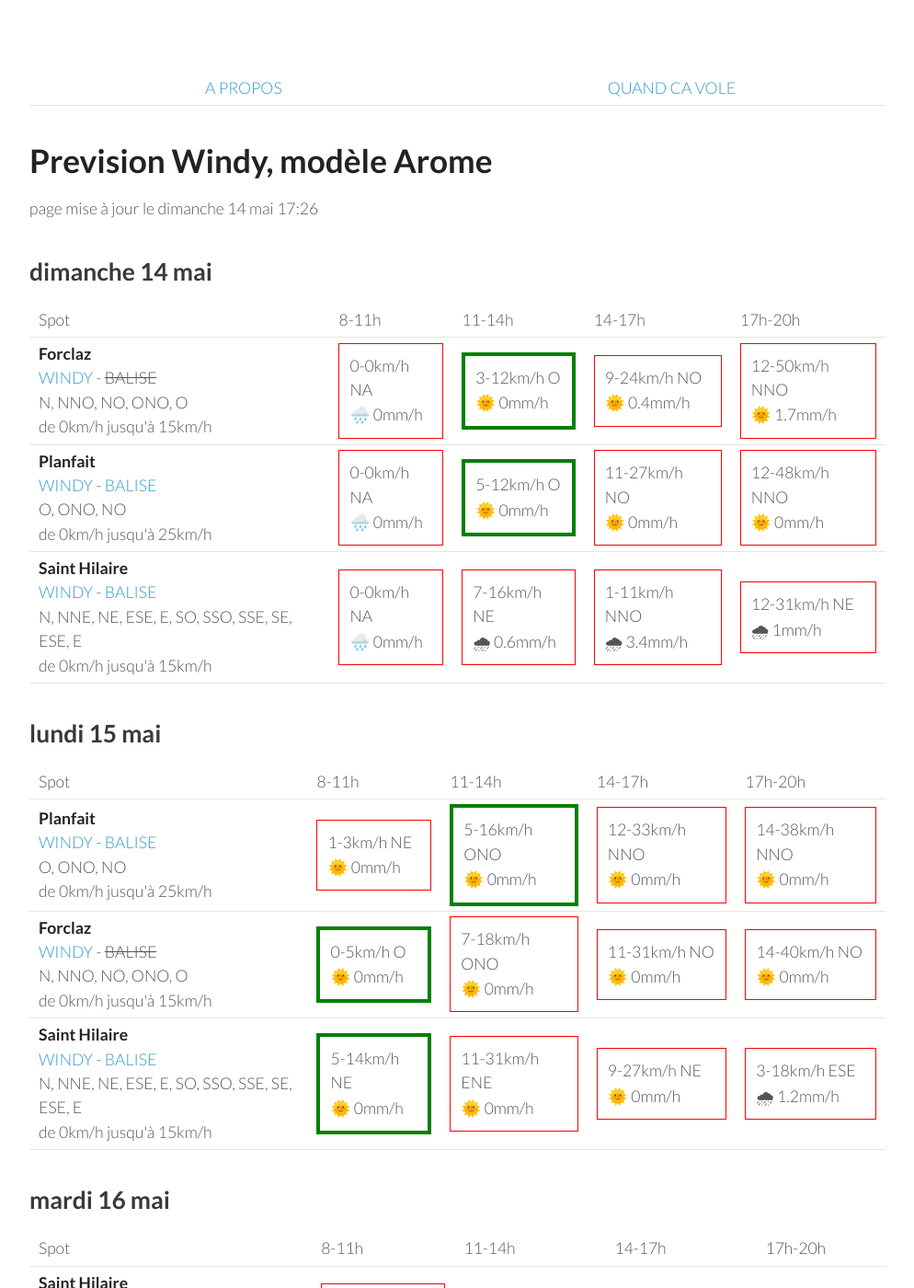
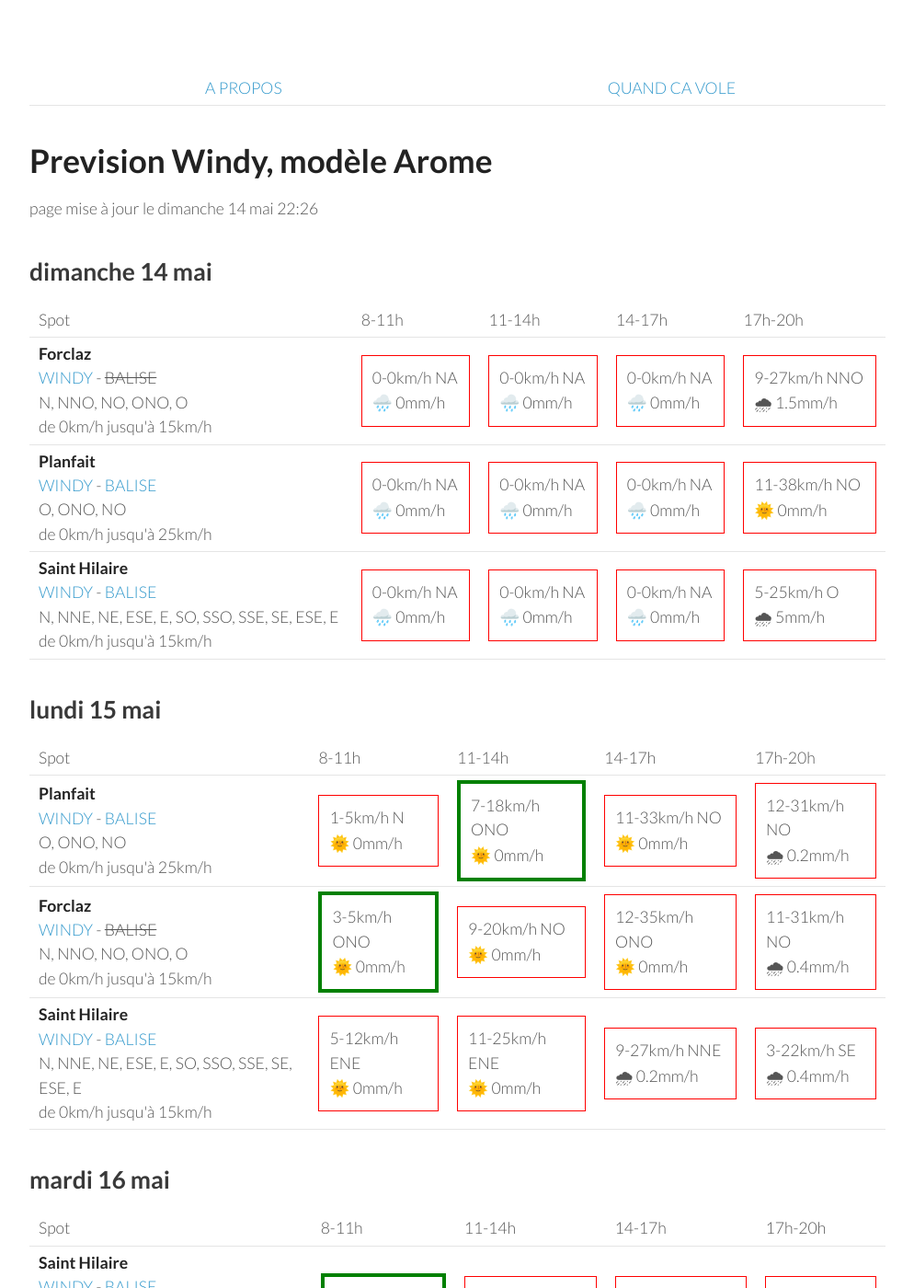
Before and after one commit to parapente-dans-le-nord/parapente-dans-le-nord.github.io, a Jekyll site: the page built from alpes_nord.markdown, in a window 1280 px wide and 1400 px high. Shown: the whole window at 92% size, without its empty margins (26-1020 px from the left). Built offline with Jekyll 4.4.1, drawn with Linux system fonts in a browser that asks for light colours; some of the changed text lies outside the part shown.

Commit message:
update index.markdown

```diff
--- a/alpes_nord.markdown
+++ b/alpes_nord.markdown
@@ -7,7 +7,7 @@ title:  "Tous les spots"
 {: .links}
 
 # Prevision Windy, modèle Arome
-page mise à jour le dimanche 14 mai 17:26
+page mise à jour le dimanche 14 mai 22:26
 
 ## dimanche 14 mai
 
@@ -25,27 +25,27 @@ page mise à jour le dimanche 14 mai 17:26
         <td><strong>Forclaz</strong><br><a href="https://windy.com/45.814/6.247?45.375,6.246,8,m:eVwaglz">WINDY</a> - <span class="no-balise"> BALISE </span><br> <span class="vent-favorable">N, NNO, NO, ONO, O</span><br><span class="force-vent">de 0km/h jusqu'à 15km/h</span> </td>
 
             <td><div class="not-flyable"><p>0-0km/h NA</p><p>🌧️ 0mm/h</p></div></td>
-            <td><div class="flyable"><p>3-12km/h O</p><p>🌞 0mm/h</p></div></td>
-            <td><div class="not-flyable"><p>9-24km/h NO</p><p>🌞 0.4mm/h</p></div></td>
-            <td><div class="not-flyable"><p>12-50km/h NNO</p><p>🌞 1.7mm/h</p></div></td>
+            <td><div class="not-flyable"><p>0-0km/h NA</p><p>🌧️ 0mm/h</p></div></td>
+            <td><div class="not-flyable"><p>0-0km/h NA</p><p>🌧️ 0mm/h</p></div></td>
+            <td><div class="not-flyable"><p>9-27km/h NNO</p><p>🌧 1.5mm/h</p></div></td>
 
     </tr>
 <tr>
         <td><strong>Planfait</strong><br><a href="https://windy.com/45.853/6.223?45.415,6.223,8">WINDY</a> - <span class=""><a href="https://www.openwindmap.org/PP496">BALISE</a> </span><br> <span class="vent-favorable">O, ONO, NO</span><br><span class="force-vent">de 0km/h jusqu'à 25km/h</span> </td>
 
             <td><div class="not-flyable"><p>0-0km/h NA</p><p>🌧️ 0mm/h</p></div></td>
-            <td><div class="flyable"><p>5-12km/h O</p><p>🌞 0mm/h</p></div></td>
-            <td><div class="not-flyable"><p>11-27km/h NO</p><p>🌞 0mm/h</p></div></td>
-            <td><div class="not-flyable"><p>12-48km/h NNO</p><p>🌞 0mm/h</p></div></td>
+            <td><div class="not-flyable"><p>0-0km/h NA</p><p>🌧️ 0mm/h</p></div></td>
+            <td><div class="not-flyable"><p>0-0km/h NA</p><p>🌧️ 0mm/h</p></div></td>
+            <td><div class="not-flyable"><p>11-38km/h NO</p><p>🌞 0mm/h</p></div></td>
 
     </tr>
 <tr>
         <td><strong>Saint Hilaire</strong><br><a href="https://windy.com/45.307/5.888?45.087,5.889,9,m:eUFagkX">WINDY</a> - <span class=""><a href="http://www.balisemeteo.com/balise.php?idBalise=61">BALISE</a> </span><br> <span class="vent-favorable">N, NNE, NE, ESE, E, SO, SSO, SSE, SE, ESE, E</span><br><span class="force-vent">de 0km/h jusqu'à 15km/h</span> </td>
 
             <td><div class="not-flyable"><p>0-0km/h NA</p><p>🌧️ 0mm/h</p></div></td>
-            <td><div class="not-flyable"><p>7-16km/h NE</p><p>🌧 0.6mm/h</p></div></td>
-            <td><div class="not-flyable"><p>1-11km/h NNO</p><p>🌧 3.4mm/h</p></div></td>
-            <td><div class="not-flyable"><p>12-31km/h NE</p><p>🌧 1mm/h</p></div></td>
+            <td><div class="not-flyable"><p>0-0km/h NA</p><p>🌧️ 0mm/h</p></div></td>
+            <td><div class="not-flyable"><p>0-0km/h NA</p><p>🌧️ 0mm/h</p></div></td>
+            <td><div class="not-flyable"><p>5-25km/h O</p><p>🌧 5mm/h</p></div></td>
 
     </tr>
 
@@ -67,30 +67,30 @@ page mise à jour le dimanche 14 mai 17:26
 <tr>
         <td><strong>Planfait</strong><br><a href="https://windy.com/45.853/6.223?45.415,6.223,8">WINDY</a> - <span class=""><a href="https://www.openwindmap.org/PP496">BALISE</a> </span><br> <span class="vent-favorable">O, ONO, NO</span><br><span class="force-vent">de 0km/h jusqu'à 25km/h</span> </td>
 
-            <td><div class="not-flyable"><p>1-3km/h NE</p><p>🌞 0mm/h</p></div></td>
-            <td><div class="flyable"><p>5-16km/h ONO</p><p>🌞 0mm/h</p></div></td>
-            <td><div class="not-flyable"><p>12-33km/h NNO</p><p>🌞 0mm/h</p></div></td>
-            <td><div class="not-flyable"><p>14-38km/h NNO</p><p>🌞 0mm/h</p></div></td>
+            <td><div class="not-flyable"><p>1-5km/h N</p><p>🌞 0mm/h</p></div></td>
+            <td><div class="flyable"><p>7-18km/h ONO</p><p>🌞 0mm/h</p></div></td>
+            <td><div class="not-flyable"><p>11-33km/h NO</p><p>🌞 0mm/h</p></div></td>
+            <td><div class="not-flyable"><p>12-31km/h NO</p><p>🌧 0.2mm/h</p></div></td>
 
 
     </tr>
 <tr>
         <td><strong>Forclaz</strong><br><a href="https://windy.com/45.814/6.247?45.375,6.246,8,m:eVwaglz">WINDY</a> - <span class="no-balise"> BALISE </span><br> <span class="vent-favorable">N, NNO, NO, ONO, O</span><br><span class="force-vent">de 0km/h jusqu'à 15km/h</span> </td>
 
-            <td><div class="flyable"><p>0-5km/h O</p><p>🌞 0mm/h</p></div></td>
-            <td><div class="not-flyable"><p>7-18km/h ONO</p><p>🌞 0mm/h</p></div></td>
-            <td><div class="not-flyable"><p>11-31km/h NO</p><p>🌞 0mm/h</p></div></td>
-            <td><div class="not-flyable"><p>14-40km/h NO</p><p>🌞 0mm/h</p></div></td>
+            <td><div class="flyable"><p>3-5km/h ONO</p><p>🌞 0mm/h</p></div></td>
+            <td><div class="not-flyable"><p>9-20km/h NO</p><p>🌞 0mm/h</p></div></td>
+            <td><div class="not-flyable"><p>12-35km/h ONO</p><p>🌞 0mm/h</p></div></td>
+            <td><div class="not-flyable"><p>11-31km/h NO</p><p>🌧 0.4mm/h</p></div></td>
 
 
     </tr>
 <tr>
         <td><strong>Saint Hilaire</strong><br><a href="https://windy.com/45.307/5.888?45.087,5.889,9,m:eUFagkX">WINDY</a> - <span class=""><a href="http://www.balisemeteo.com/balise.php?idBalise=61">BALISE</a> </span><br> <span class="vent-favorable">N, NNE, NE, ESE, E, SO, SSO, SSE, SE, ESE, E</span><br><span class="force-vent">de 0km/h jusqu'à 15km/h</span> </td>
 
-            <td><div class="flyable"><p>5-14km/h NE</p><p>🌞 0mm/h</p></div></td>
-            <td><div class="not-flyable"><p>11-31km/h ENE</p><p>🌞 0mm/h</p></div></td>
-            <td><div class="not-flyable"><p>9-27km/h NE</p><p>🌞 0mm/h</p></div></td>
-            <td><div class="not-flyable"><p>3-18km/h ESE</p><p>🌧 1.2mm/h</p></div></td>
+            <td><div class="not-flyable"><p>5-12km/h ENE</p><p>🌞 0mm/h</p></div></td>
+            <td><div class="not-flyable"><p>11-25km/h ENE</p><p>🌞 0mm/h</p></div></td>
+            <td><div class="not-flyable"><p>9-27km/h NNE</p><p>🌧 0.2mm/h</p></div></td>
+            <td><div class="not-flyable"><p>3-22km/h SE</p><p>🌧 0.4mm/h</p></div></td>
 
 
     </tr>
@@ -113,17 +113,17 @@ page mise à jour le dimanche 14 mai 17:26
 <tr>
         <td><strong>Saint Hilaire</strong><br><a href="https://windy.com/45.307/5.888?45.087,5.889,9,m:eUFagkX">WINDY</a> - <span class=""><a href="http://www.balisemeteo.com/balise.php?idBalise=61">BALISE</a> </span><br> <span class="vent-favorable">N, NNE, NE, ESE, E, SO, SSO, SSE, SE, ESE, E</span><br><span class="force-vent">de 0km/h jusqu'à 15km/h</span> </td>
 
-            <td><div class="not-flyable"><p>3-40km/h NNE</p><p>🌧 0.7mm/h</p></div></td>
-            <td><div class="not-flyable"><p>5-53km/h N</p><p>🌧 2.3mm/h</p></div></td>
-            <td><div class="not-flyable"><p>5-53km/h N</p><p>🌧 2.6mm/h</p></div></td>
-            <td><div class="not-flyable"><p>7-55km/h N</p><p>🌧 4.1mm/h</p></div></td>
+            <td><div class="flyable"><p>1-7km/h ESE</p><p>🌧 0.3mm/h</p></div></td>
+            <td><div class="not-flyable"><p>5-48km/h N</p><p>🌧 2.5mm/h</p></div></td>
+            <td><div class="not-flyable"><p>5-55km/h N</p><p>🌧 3.9mm/h</p></div></td>
+            <td><div class="not-flyable"><p>7-62km/h N</p><p>🌧 3.4mm/h</p></div></td>
 
 
     </tr>
 <tr>
         <td><strong>Forclaz</strong><br><a href="https://windy.com/45.814/6.247?45.375,6.246,8,m:eVwaglz">WINDY</a> - <span class="no-balise"> BALISE </span><br> <span class="vent-favorable">N, NNO, NO, ONO, O</span><br><span class="force-vent">de 0km/h jusqu'à 15km/h</span> </td>
 
-            <td><div class="not-flyable"><p>5-29km/h NO</p><p>🌞 0mm/h</p></div></td>
+            <td><div class="flyable"><p>5-12km/h NO</p><p>🌧 0.7mm/h</p></div></td>
             <td><div class="not-flyable"><p>11-44km/h NNO</p><p>🌧 0.4mm/h</p></div></td>
             <td><div class="not-flyable"><p>12-57km/h NNO</p><p>🌧 1mm/h</p></div></td>
             <td><div class="not-flyable"><p>14-62km/h N</p><p>🌧 0.6mm/h</p></div></td>
@@ -133,10 +133,10 @@ page mise à jour le dimanche 14 mai 17:26
 <tr>
         <td><strong>Planfait</strong><br><a href="https://windy.com/45.853/6.223?45.415,6.223,8">WINDY</a> - <span class=""><a href="https://www.openwindmap.org/PP496">BALISE</a> </span><br> <span class="vent-favorable">O, ONO, NO</span><br><span class="force-vent">de 0km/h jusqu'à 25km/h</span> </td>
 
-            <td><div class="not-flyable"><p>7-29km/h NNO</p><p>🌞 0mm/h</p></div></td>
-            <td><div class="not-flyable"><p>11-44km/h N</p><p>🌧 0.5mm/h</p></div></td>
-            <td><div class="not-flyable"><p>14-59km/h N</p><p>🌧 1.2mm/h</p></div></td>
-            <td><div class="not-flyable"><p>16-66km/h N</p><p>🌧 0.8mm/h</p></div></td>
+            <td><div class="not-flyable"><p>5-12km/h NNO</p><p>🌧 0.8mm/h</p></div></td>
+            <td><div class="not-flyable"><p>11-50km/h N</p><p>🌧 0.9mm/h</p></div></td>
+            <td><div class="not-flyable"><p>16-59km/h N</p><p>🌧 1.1mm/h</p></div></td>
+            <td><div class="not-flyable"><p>16-64km/h N</p><p>🌧 0.5mm/h</p></div></td>
 
 
     </tr>
@@ -159,10 +159,10 @@ page mise à jour le dimanche 14 mai 17:26
 <tr>
         <td><strong>Saint Hilaire</strong><br><a href="https://windy.com/45.307/5.888?45.087,5.889,9,m:eUFagkX">WINDY</a> - <span class=""><a href="http://www.balisemeteo.com/balise.php?idBalise=61">BALISE</a> </span><br> <span class="vent-favorable">N, NNE, NE, ESE, E, SO, SSO, SSE, SE, ESE, E</span><br><span class="force-vent">de 0km/h jusqu'à 15km/h</span> </td>
 
-            <td><div class="not-flyable"><p>5-33km/h N</p><p>🌞 0mm/h</p></div></td>
-            <td><div class="not-flyable"><p>9-38km/h N</p><p>🌞 0mm/h</p></div></td>
-            <td><div class="not-flyable"><p>9-42km/h NNE</p><p>🌧 0.2mm/h</p></div></td>
-            <td><div class="not-flyable"><p>9-42km/h NNE</p><p>🌞 0mm/h</p></div></td>
+            <td><div class="not-flyable"><p>5-33km/h N</p><p>🌧 0.2mm/h</p></div></td>
+            <td><div class="not-flyable"><p>9-40km/h N</p><p>🌧 0.2mm/h</p></div></td>
+            <td><div class="not-flyable"><p>9-42km/h NNE</p><p>🌧 0.4mm/h</p></div></td>
+            <td><div class="not-flyable"><p>9-44km/h NNE</p><p>🌧 0.3mm/h</p></div></td>
 
 
     </tr>
@@ -181,8 +181,8 @@ page mise à jour le dimanche 14 mai 17:26
 
             <td><div class="not-flyable"><p>7-31km/h N</p><p>🌞 0mm/h</p></div></td>
             <td><div class="not-flyable"><p>9-33km/h N</p><p>🌞 0mm/h</p></div></td>
-            <td><div class="not-flyable"><p>12-42km/h N</p><p>🌞 0mm/h</p></div></td>
-            <td><div class="not-flyable"><p>11-44km/h N</p><p>🌞 0mm/h</p></div></td>
+            <td><div class="not-flyable"><p>11-40km/h N</p><p>🌞 0mm/h</p></div></td>
+            <td><div class="not-flyable"><p>11-42km/h N</p><p>🌞 0mm/h</p></div></td>
 
 
     </tr>
@@ -205,20 +205,20 @@ page mise à jour le dimanche 14 mai 17:26
 <tr>
         <td><strong>Planfait</strong><br><a href="https://windy.com/45.853/6.223?45.415,6.223,8">WINDY</a> - <span class=""><a href="https://www.openwindmap.org/PP496">BALISE</a> </span><br> <span class="vent-favorable">O, ONO, NO</span><br><span class="force-vent">de 0km/h jusqu'à 25km/h</span> </td>
 
-            <td><div class="flyable"><p>1-11km/h O</p><p>🌞 0mm/h</p></div></td>
-            <td><div class="flyable"><p>5-22km/h NO</p><p>🌞 0mm/h</p></div></td>
-            <td><div class="not-flyable"><p>9-35km/h NO</p><p>🌞 0mm/h</p></div></td>
-            <td><div class="not-flyable"><p>7-37km/h NNO</p><p>🌞 0mm/h</p></div></td>
+            <td><div class="flyable"><p>1-11km/h ONO</p><p>🌞 0mm/h</p></div></td>
+            <td><div class="flyable"><p>5-24km/h NO</p><p>🌞 0mm/h</p></div></td>
+            <td><div class="not-flyable"><p>9-33km/h NO</p><p>🌧 0.2mm/h</p></div></td>
+            <td><div class="not-flyable"><p>5-33km/h NNO</p><p>🌧 0.9mm/h</p></div></td>
 
 
     </tr>
 <tr>
         <td><strong>Saint Hilaire</strong><br><a href="https://windy.com/45.307/5.888?45.087,5.889,9,m:eUFagkX">WINDY</a> - <span class=""><a href="http://www.balisemeteo.com/balise.php?idBalise=61">BALISE</a> </span><br> <span class="vent-favorable">N, NNE, NE, ESE, E, SO, SSO, SSE, SE, ESE, E</span><br><span class="force-vent">de 0km/h jusqu'à 15km/h</span> </td>
 
-            <td><div class="not-flyable"><p>1-9km/h ONO</p><p>🌞 0mm/h</p></div></td>
-            <td><div class="not-flyable"><p>3-20km/h ONO</p><p>🌞 0mm/h</p></div></td>
-            <td><div class="not-flyable"><p>5-25km/h NO</p><p>🌞 0mm/h</p></div></td>
-            <td><div class="not-flyable"><p>7-35km/h N</p><p>🌧 0.2mm/h</p></div></td>
+            <td><div class="not-flyable"><p>1-11km/h NO</p><p>🌞 0mm/h</p></div></td>
+            <td><div class="not-flyable"><p>3-22km/h ONO</p><p>🌞 0mm/h</p></div></td>
+            <td><div class="not-flyable"><p>5-38km/h NNO</p><p>🌞 0mm/h</p></div></td>
+            <td><div class="not-flyable"><p>5-29km/h NNE</p><p>🌧 2.8mm/h</p></div></td>
 
 
     </tr>
@@ -251,20 +251,20 @@ page mise à jour le dimanche 14 mai 17:26
 <tr>
         <td><strong>Planfait</strong><br><a href="https://windy.com/45.853/6.223?45.415,6.223,8">WINDY</a> - <span class=""><a href="https://www.openwindmap.org/PP496">BALISE</a> </span><br> <span class="vent-favorable">O, ONO, NO</span><br><span class="force-vent">de 0km/h jusqu'à 25km/h</span> </td>
 
-            <td><div class="not-flyable"><p>1-11km/h SE</p><p>🌞 0mm/h</p></div></td>
-            <td><div class="flyable"><p>5-24km/h ONO</p><p>🌞 0mm/h</p></div></td>
-            <td><div class="not-flyable"><p>5-31km/h NO</p><p>🌧 0.6mm/h</p></div></td>
-            <td><div class="flyable"><p>5-25km/h NO</p><p>🌧 0.8mm/h</p></div></td>
+            <td><div class="not-flyable"><p>1-12km/h E</p><p>🌞 0mm/h</p></div></td>
+            <td><div class="flyable"><p>5-20km/h NO</p><p>🌞 0mm/h</p></div></td>
+            <td><div class="not-flyable"><p>7-31km/h NO</p><p>🌧 1.3mm/h</p></div></td>
+            <td><div class="not-flyable"><p>5-31km/h N</p><p>🌧 2mm/h</p></div></td>
 
 
     </tr>
 <tr>
         <td><strong>Saint Hilaire</strong><br><a href="https://windy.com/45.307/5.888?45.087,5.889,9,m:eUFagkX">WINDY</a> - <span class=""><a href="http://www.balisemeteo.com/balise.php?idBalise=61">BALISE</a> </span><br> <span class="vent-favorable">N, NNE, NE, ESE, E, SO, SSO, SSE, SE, ESE, E</span><br><span class="force-vent">de 0km/h jusqu'à 15km/h</span> </td>
 
-            <td><div class="flyable"><p>1-12km/h NE</p><p>🌞 0mm/h</p></div></td>
-            <td><div class="not-flyable"><p>3-24km/h NO</p><p>🌞 0mm/h</p></div></td>
-            <td><div class="not-flyable"><p>3-35km/h NNO</p><p>🌧 1.6mm/h</p></div></td>
-            <td><div class="not-flyable"><p>5-35km/h N</p><p>🌧 1.8mm/h</p></div></td>
+            <td><div class="not-flyable"><p>1-16km/h ENE</p><p>🌞 0mm/h</p></div></td>
+            <td><div class="not-flyable"><p>3-18km/h NNO</p><p>🌞 0mm/h</p></div></td>
+            <td><div class="not-flyable"><p>5-31km/h NNO</p><p>🌧 0.3mm/h</p></div></td>
+            <td><div class="not-flyable"><p>3-37km/h N</p><p>🌧 2.8mm/h</p></div></td>
 
 
     </tr>
```
